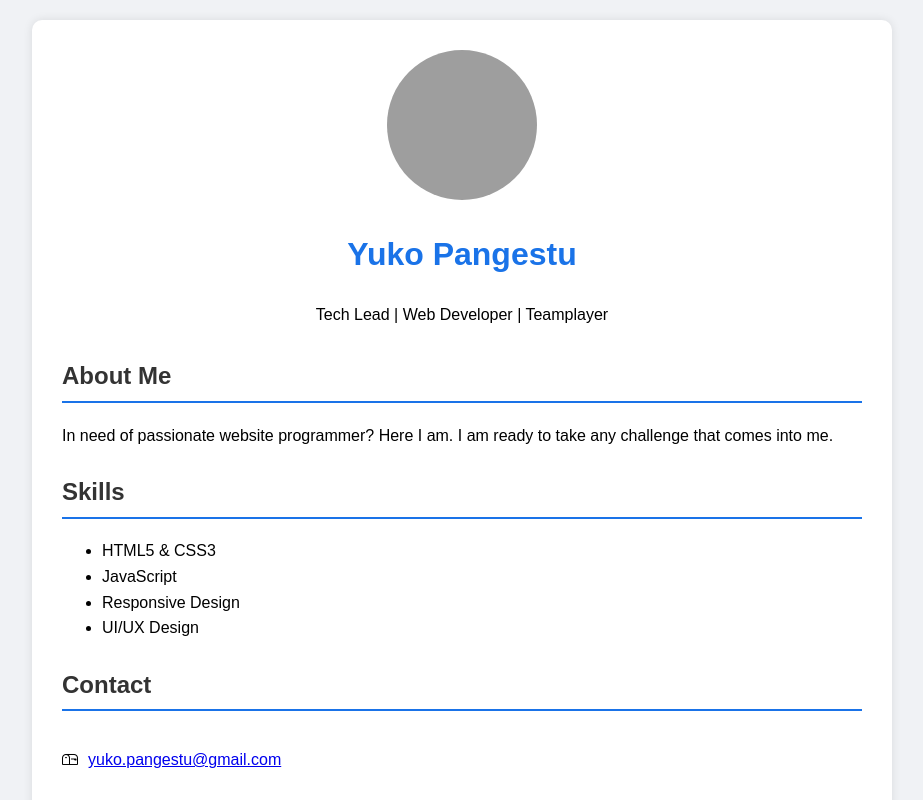
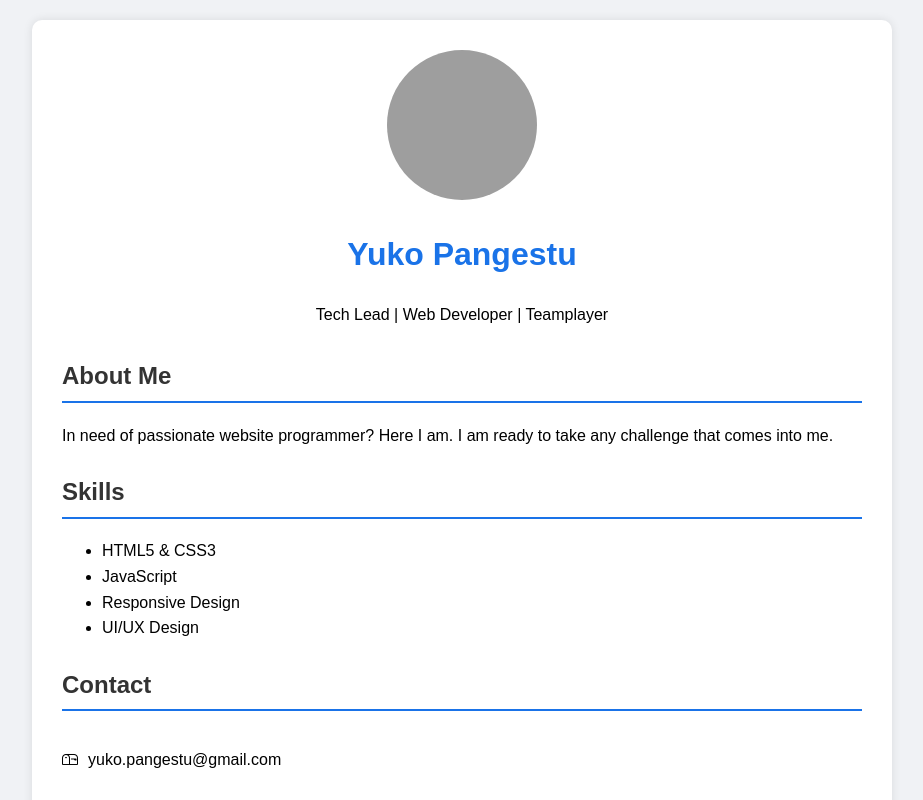
Before and after one commit to yukopangestu/profile, a React (Create React App) app: page / in a window 1280 px wide. Shown: the top 800 px of the page, without its empty margins (178-1101 px from the left). Built offline with nearby package versions, Linux system fonts and the light colour scheme; grey boxes are pictures that could not be loaded.

Commit message:
fix styling

```diff
--- a/src/App.css
+++ b/src/App.css
@@ -38,3 +38,7 @@ h2 {
   border-bottom: 2px solid #1a73e8;
   padding-bottom: 5px;
 }
+a{
+  color: black;
+  text-decoration: none;
+}
```
